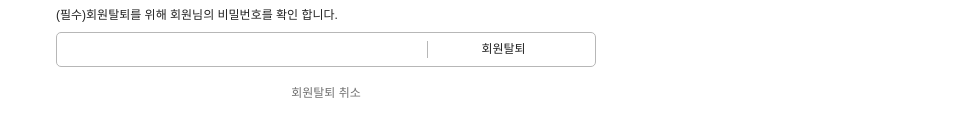
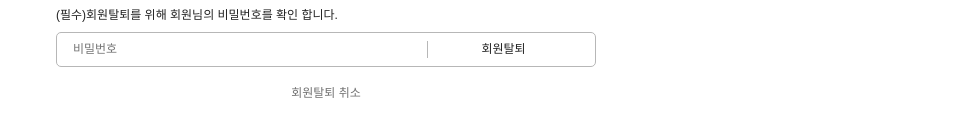
Before and after one commit to Duboo31/final_project_teulang_client, a React (Create React App) app: page /profile/userModify in a window 1280 px wide. Both pictures are taken after a click on the button "회원탈퇴". Shown: the part 335-466 px from the top of the page, without its empty margins (314-1280 px from the left). Built offline with nearby package versions, Linux system fonts and the light colour scheme; no server answers.

Commit message:
Feat: 간단한 수정 사항

```diff
--- a/src/component/DeleteAccount.jsx
+++ b/src/component/DeleteAccount.jsx
@@ -98,7 +98,11 @@ const DeleteAccount = ({
                 (필수)회원탈퇴를 위해 회원님의 비밀번호를 확인 합니다.
               </p>
               <div className="pw-check-box">
-                <input type="password" {...register("password")} />
+                <input
+                  placeholder="비밀번호"
+                  type="password"
+                  {...register("password")}
+                />
                 <input type="submit" value="회원탈퇴" />
               </div>
               <div className="delete-err">{errors?.password?.message}</div>
```
